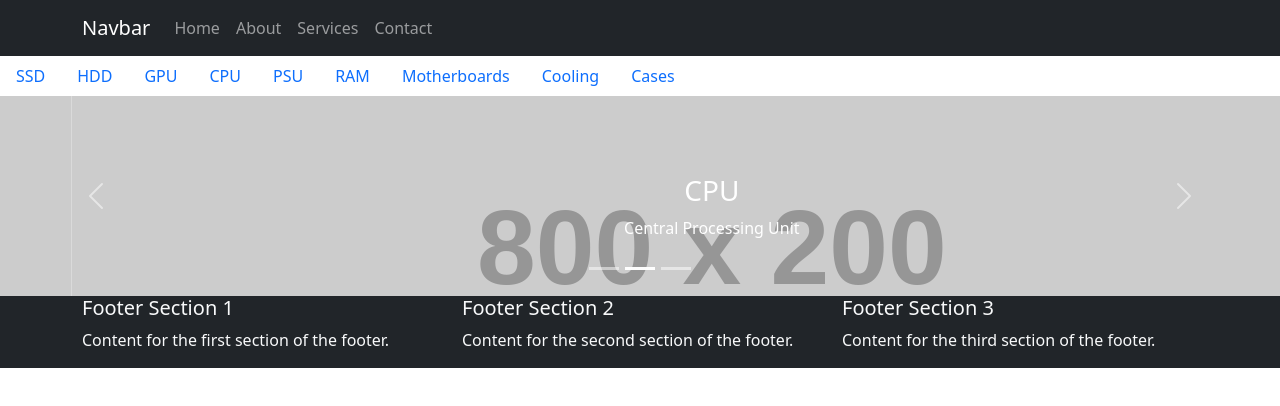
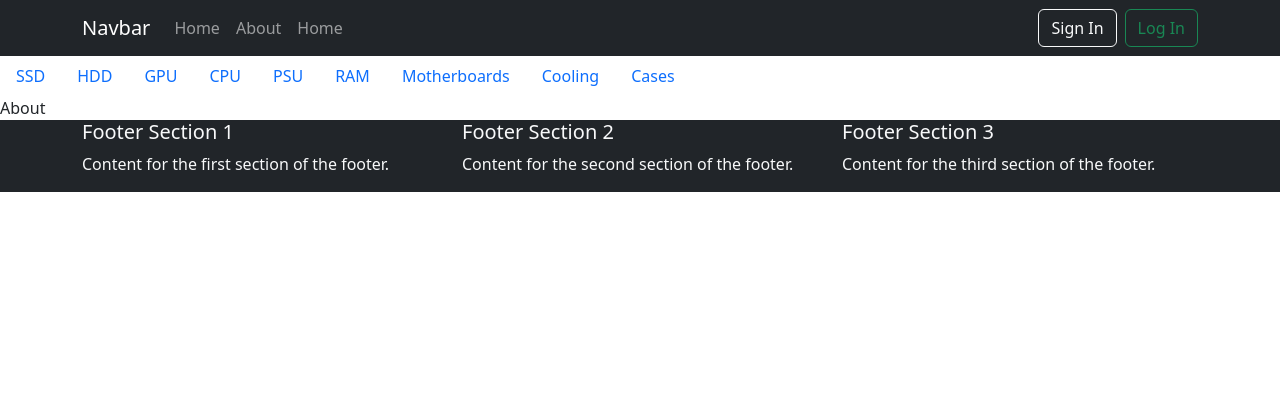
Before and after one commit to Mixaqi/django-react-e-shop, a React (Create React App) app in the folder client/: page /about in a window 1280 px wide. Shown: the top 406 px of the page. Built offline with nearby package versions, Linux system fonts and the light colour scheme.

Commit message:
added routing for navbar, auth buttons

```diff
--- a/client/package.json
+++ b/client/package.json
@@ -10,10 +10,13 @@
     "@types/node": "^16.18.82",
     "@types/react": "^18.2.56",
     "@types/react-dom": "^18.2.19",
+    "@types/react-router": "^5.1.20",
+    "@types/react-router-dom": "^5.3.3",
     "bootstrap": "^5.3.3",
     "react": "^18.2.0",
     "react-bootstrap": "^2.10.1",
     "react-dom": "^18.2.0",
+    "react-router-dom": "^6.22.1",
     "react-scripts": "5.0.1",
     "typescript": "^4.9.5",
     "web-vitals": "^2.1.4"
--- a/client/src/App.tsx
+++ b/client/src/App.tsx
@@ -1,17 +1,18 @@
 import React from 'react';
-import Header from "./components/Header/Header"
+import Header from "./components/Header/Header";
 import Footer from './components/Footer/Footer';
 import Categories from './components/Categories/Categories';
-import CategoriesSlider from './components/CategoriesSlider/CategoriesSlider';
+import Router from './routes/Router';
+import { BrowserRouter } from 'react-router-dom';
 
 const App: React.FC = () => {
   return (
-    <div>
+    <BrowserRouter>
       <Header />
       <Categories />
-      <CategoriesSlider />
+      <Router />
       <Footer />
-    </div>
+    </BrowserRouter>
   );
 }
 
--- a/client/src/components/Header/Header.tsx
+++ b/client/src/components/Header/Header.tsx
@@ -1,6 +1,7 @@
 import React from 'react';
 import 'bootstrap/dist/css/bootstrap.min.css';
-import { Navbar, Container, Nav } from 'react-bootstrap';
+import { Navbar, Container, Nav, Button } from 'react-bootstrap';
+import {Link} from 'react-router-dom'
 
 const Header: React.FC = () => {
   return (
@@ -10,10 +11,13 @@ const Header: React.FC = () => {
         <Navbar.Toggle aria-controls="basic-navbar-nav" />
         <Navbar.Collapse id="basic-navbar-nav">
           <Nav className="me-auto">
-            <Nav.Link href="#home">Home</Nav.Link>
-            <Nav.Link href="#about">About</Nav.Link>
-            <Nav.Link href="#services">Services</Nav.Link>
-            <Nav.Link href="#contact">Contact</Nav.Link>
+            <Nav.Link as={Link} to="/">Home</Nav.Link>
+            <Nav.Link as={Link} to="/about">About</Nav.Link>
+            <Nav.Link as={Link} to="/contacts">Home</Nav.Link>
+          </Nav>
+          <Nav>
+            <Button variant="outline-light" className="me-2">Sign In</Button>
+            <Button variant="outline-success">Log In</Button>
           </Nav>
         </Navbar.Collapse>
       </Container>
--- /dev/null
+++ b/client/src/pages/About.tsx
@@ -0,0 +1,9 @@
+import React from 'react'
+
+const About: React.FC = () => {
+  return (
+    <div>About</div>
+  )
+}
+
+export default About
--- /dev/null
+++ b/client/src/pages/Contacts.tsx
@@ -0,0 +1,9 @@
+import React from 'react'
+
+const Contacts: React.FC = () => {
+  return (
+    <div>Contacts</div>
+  )
+}
+
+export default Contacts
--- /dev/null
+++ b/client/src/pages/Home.tsx
@@ -0,0 +1,10 @@
+import React from 'react'
+import CategoriesSlider from '../components/CategoriesSlider/CategoriesSlider'
+
+const Home: React.FC = () => {
+  return (
+    <CategoriesSlider />
+  )
+}
+
+export default Home
--- /dev/null
+++ b/client/src/routes/Router.tsx
@@ -0,0 +1,19 @@
+import React from 'react';
+import Home from '../pages/Home';
+import About from '../pages/About';
+import Contacts from '../pages/Contacts';
+
+import { Routes, Route, Navigate } from 'react-router-dom';
+
+const Router: React.FC = () => {
+  return (
+      <Routes>
+        <Route path="/" element={<Home />} />
+        <Route path="/about" element={<About />} />
+        <Route path="/contacts" element={<Contacts />} />
+        <Route path="/*" element={<Navigate to="/" />} />
+      </Routes>
+  );
+}
+
+export default Router;
```
Also changed, not shown: 1 other file (tests, documents, lock files or other folders).
